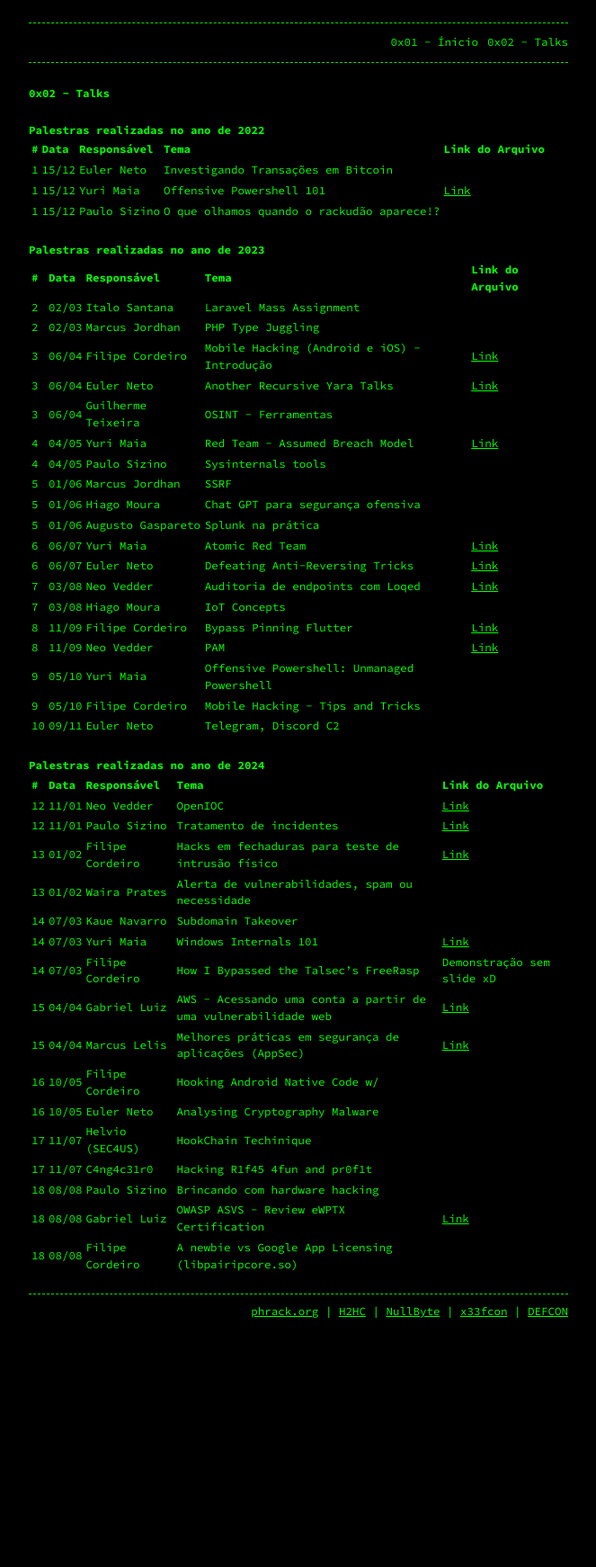
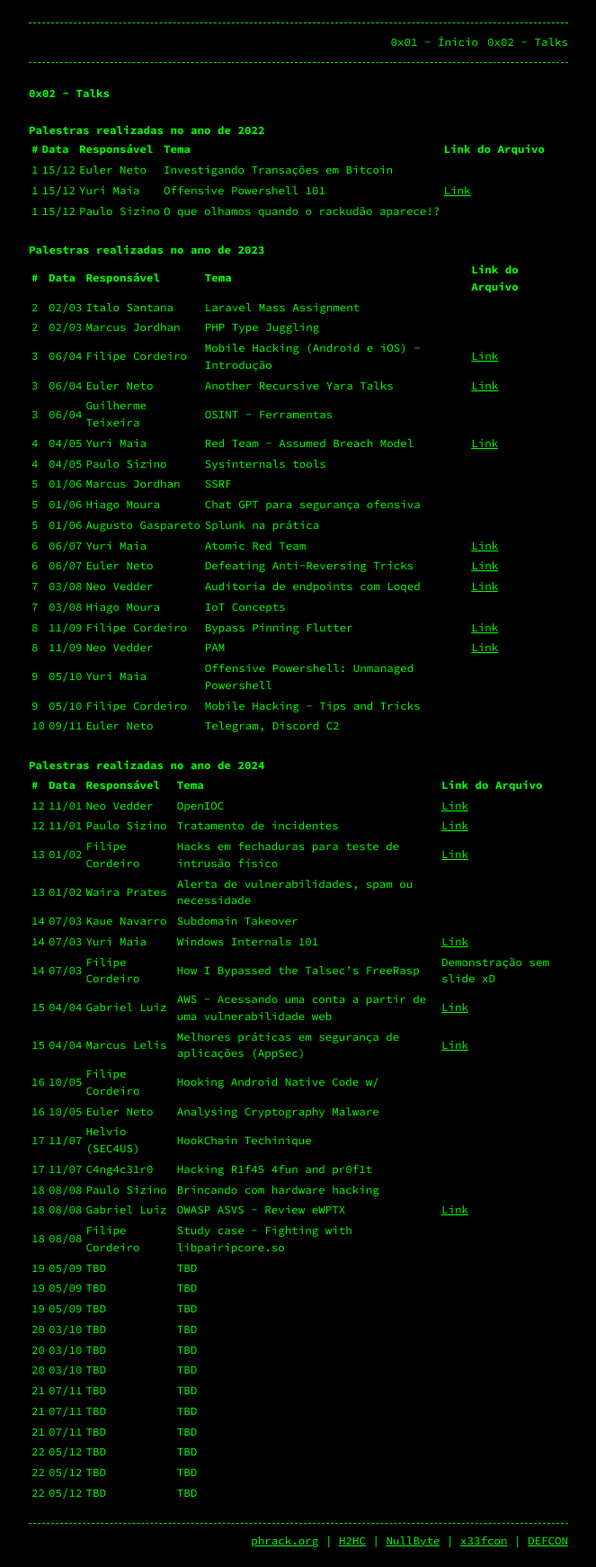
Before and after one commit to AFKConference/afkconference.github.io, a Jekyll site: the page built from talks.md, in a window 1280 px wide. Shown: the whole page at 90% size, without its empty margins (308-971 px from the left). Built offline with Jekyll 4.4.1, drawn with Linux system fonts in a browser that asks for light colours; our own code applies the rules of GitHub Pages for plain Markdown files; before the commit the page ends 1488 px from its top, so only the background shows below that.

Commit message:
Update talks.md

```diff
--- a/talks.md
+++ b/talks.md
@@ -21,8 +21,8 @@
 | 3   | 06/04 | Guilherme Teixeira   | OSINT - Ferramentas                                |                            |
 | 4   | 04/05 | Yuri Maia            | Red Team - Assumed Breach Model                    | [Link](assets/Assumed Breach Model - g0ttfrid.pdf)                           |
 | 4   | 04/05 | Paulo Sizino         | Sysinternals tools                                 |                            |
-| 5  | 01/06 | Marcus Jordhan       | SSRF                                               |                            |
-| 5  | 01/06 | Hiago Moura          | Chat GPT para segurança ofensiva                   |                            |
+| 5   | 01/06 | Marcus Jordhan       | SSRF                                               |                            |
+| 5   | 01/06 | Hiago Moura          | Chat GPT para segurança ofensiva                   |                            |
 | 5   | 01/06 | Augusto Gaspareto    | Splunk na prática                                  |                            |
 | 6   | 06/07 | Yuri Maia            | Atomic Red Team                                    | [Link](assets/Atomic RedTeam - g0ttfrid.pdf)                           |
 | 6   | 06/07 | Euler Neto           | Defeating Anti-Reversing Tricks                    | [Link](assets/Defeating Anti-Reversing Tricks - Eneto.pdf)                           |
@@ -53,5 +53,17 @@
 | 17   | 11/07 | Helvio (SEC4US)        | HookChain Techinique                                                 |                                   |
 | 17   | 11/07 | C4ng4c31r0        | Hacking R1f45 4fun and pr0f1t                                             |                                   |
 | 18   | 08/08 | Paulo Sizino      | Brincando com hardware hacking                                            |                                   |
-| 18   | 08/08 | Gabriel Luiz      | OWASP ASVS - Review eWPTX Certification                                   | [Link](assets/Project (1).pdf)    |
-| 18   | 08/08 | Filipe Cordeiro   | A newbie vs Google App Licensing (libpairipcore.so)                       |                                   |
+| 18   | 08/08 | Gabriel Luiz      | OWASP ASVS - Review eWPTX                                   | [Link](assets/Project (1).pdf)    |
+| 18   | 08/08 | Filipe Cordeiro   | Study case - Fighting with libpairipcore.so                       |                                   |
+| 19   | 05/09 | TBD      | TBD                                            |                                   |
+| 19   | 05/09 | TBD      | TBD                                   |     |
+| 19   | 05/09 | TBD   | TBD                       |                                   |
+| 20   | 03/10 | TBD      | TBD                                            |                                   |
+| 20   | 03/10 | TBD      | TBD                                   |     |
+| 20   | 03/10 | TBD   | TBD                       |                                   |
+| 21   | 07/11 | TBD      | TBD                                            |                                   |
+| 21   | 07/11 | TBD      | TBD                                   |     |
+| 21   | 07/11 | TBD   | TBD                       |                                   |
+| 22   | 05/12 | TBD      | TBD                                            |                                   |
+| 22   | 05/12 | TBD      | TBD                                   |     |
+| 22   | 05/12 | TBD   | TBD                       |                                   |
```
